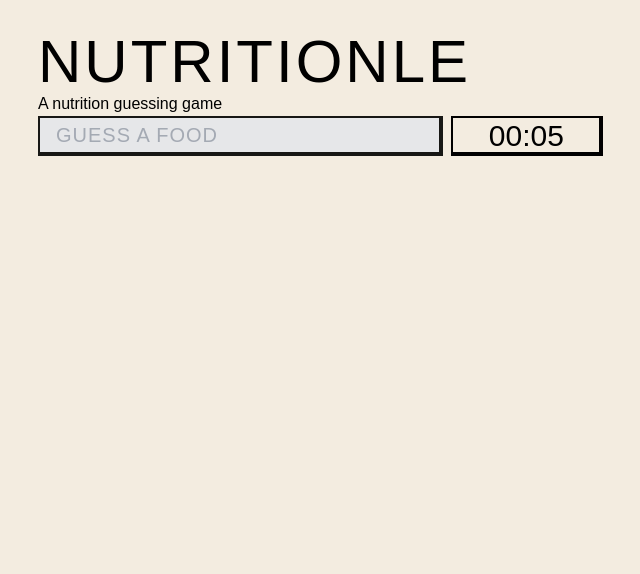
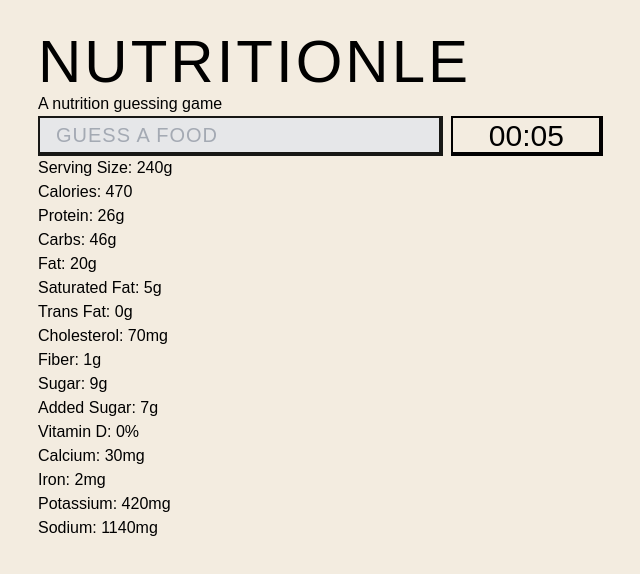
Before and after one commit to KevZ1209/FoodleLaHacks2024, a SvelteKit app: page / in a window 1280 px wide. Shown: the top 574 px of the page, without its empty margins (298-938 px from the left). Built offline with nearby package versions, Linux system fonts and the light colour scheme; a web font is replaced by a local one.

Commit message:
add nutritional label

```diff
--- /dev/null
+++ b/src/lib/components/NutritionalLabel.svelte
@@ -0,0 +1,20 @@
+<script>
+    export let nutritionData;
+</script>
+
+<p>Serving Size: {nutritionData.size}g</p>
+<p>Calories: {nutritionData.calories}</p>
+<p>Protein: {nutritionData.protein}g</p>
+<p>Carbs: {nutritionData.carbs}g</p>
+<p>Fat: {nutritionData.fat}g</p>
+<p>Saturated Fat: {nutritionData.sat_fat}g</p>
+<p>Trans Fat: {nutritionData.trans_fat}g</p>
+<p>Cholesterol: {nutritionData.cholesterol}mg</p>
+<p>Fiber: {nutritionData.fiber}g</p>
+<p>Sugar: {nutritionData.sugar}g</p>
+<p>Added Sugar: {nutritionData.added_sugar}g</p>
+<p>Vitamin D: {nutritionData.vitamin_d}%</p>
+<p>Calcium: {nutritionData.calcium}mg</p>
+<p>Iron: {nutritionData.iron}mg</p>
+<p>Potassium: {nutritionData.potassium}mg</p>
+<p>Sodium: {nutritionData.sodium}mg</p>
--- a/src/routes/+page.svelte
+++ b/src/routes/+page.svelte
@@ -1,9 +1,49 @@
 <script>
+    import NutritionalLabel from "../lib/components/NutritionalLabel.svelte";
+
     let intervalID = setInterval(updateTime, 1000);
 
     let totalSecs = 0
     function updateTime() {
         totalSecs += 1
+    }
+
+    const bigMacNutrition = {
+        "size": 240,
+        "calories": 470,
+        "protein": 26,
+        "carbs": 46,
+        "fat": 20,
+        "sat_fat": 5,
+        "trans_fat": 0,
+        "cholesterol": 70,
+        "fiber": 1,
+        "sugar": 9,
+        "added_sugar": 7,
+        "vitamin_d": 0,
+        "calcium": 30,
+        "iron": 2,
+        "potassium": 420,
+        "sodium": 1140
+    }
+
+    const quarterPounder = {
+        "size": 200,
+        "calories": 520,
+        "protein": 30,
+        "carbs": 42,
+        "fat": 26,
+        "sat_fat": 12,
+        "trans_fat": 1.5,
+        "cholesterol": 95,
+        "fiber": 2,
+        "sugar": 10,
+        "added_sugar": 8,
+        "vitamin_d": 0,
+        "calcium": 190,
+        "iron": 4,
+        "potassium": 420,
+        "sodium": 1140
     }
 
     function convertTime(secs) {
@@ -47,4 +87,8 @@
 
     </div>
 
+    <NutritionalLabel nutritionData={bigMacNutrition}/>
+
+
+
 </div>
```
